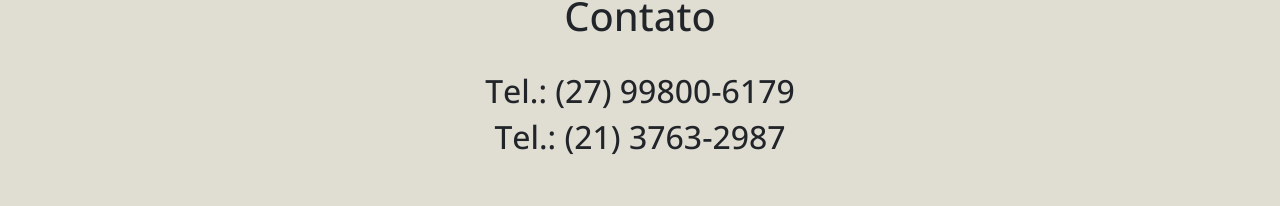
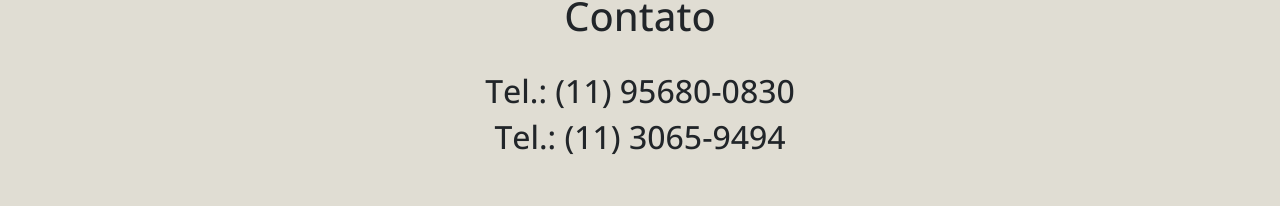
Before and after one commit to alexponciano2/psicologaCarol, a React (Vite) app in the folder sitecarol/: page /contact in a window 1280 px wide. Shown: the part 300-506 px from the top of the page. Built offline with nearby package versions, Linux system fonts and the light colour scheme.

Commit message:
Update Contact.jsx

```diff
--- a/sitecarol/src/components/pages/Contact.jsx
+++ b/sitecarol/src/components/pages/Contact.jsx
@@ -6,8 +6,8 @@ function Contact() {
     <section className={styles.contact}>
       <h1>Contato</h1>
       <br></br>
-      <h2>Tel.: (27) 99800-6179</h2>
-      <h2>Tel.: (21) 3763-2987 </h2>
+      <h2>Tel.: (11) 95680-0830</h2>
+      <h2>Tel.: (11) 3065-9494 </h2>
       <ul className={styles.social}>
         <li>
         <a href="https://wa.me/5527998006179" target="_blank" rel="noopener noreferrer">
```
